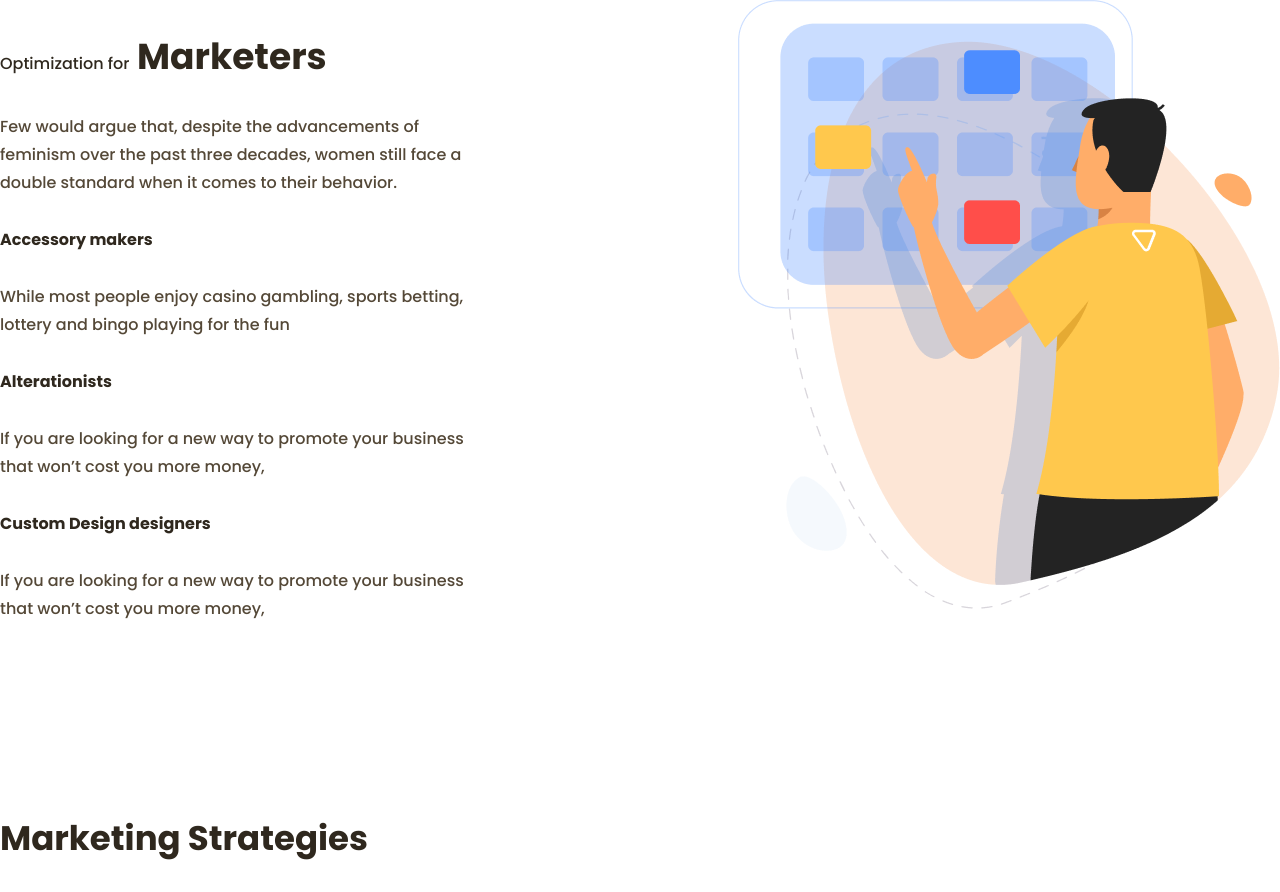
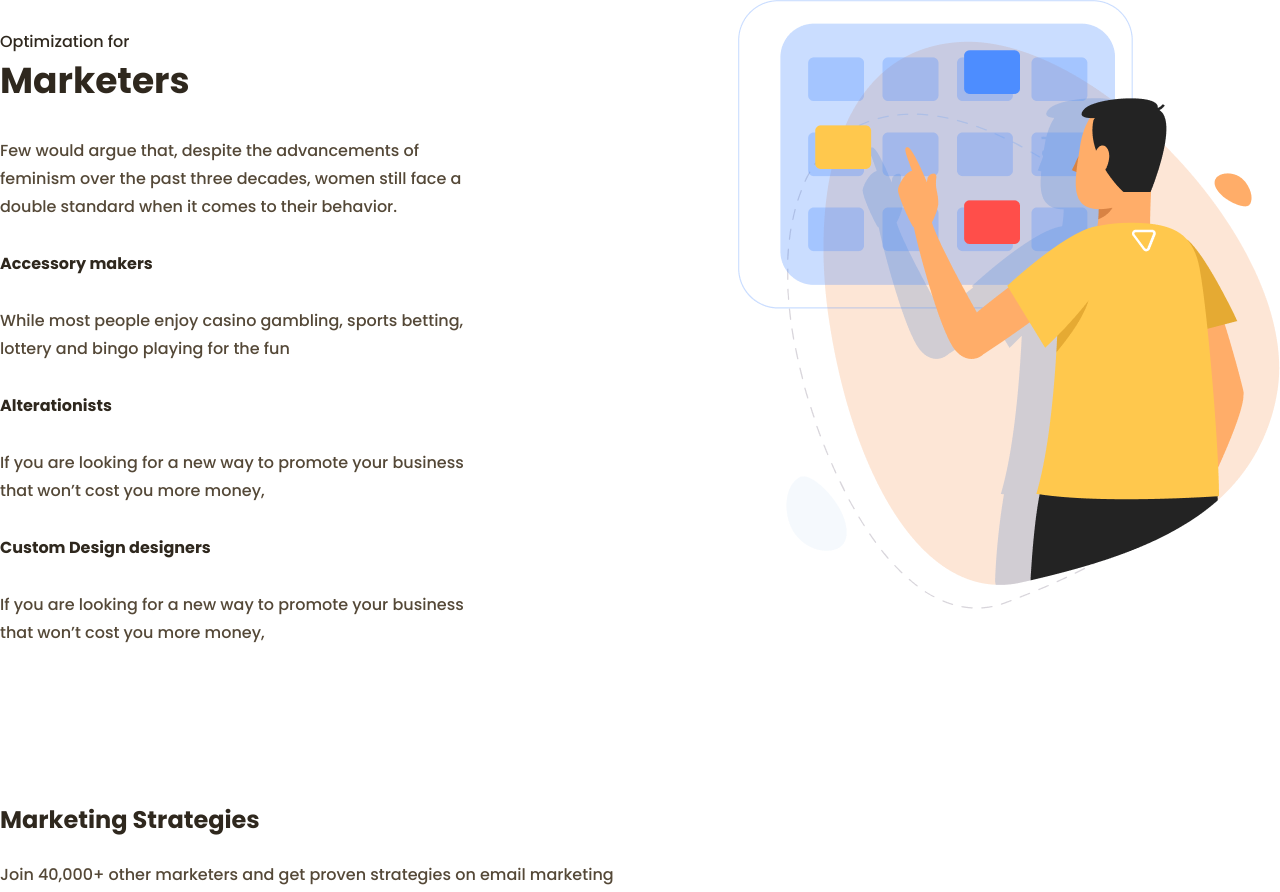
Before and after one commit to Aleksey-Bortnik/Productly-layout, a website: page index.html in a window 1280 px wide. Shown: the part 2635-3527 px from the top of the page. Drawn offline with nearby package versions, Linux system fonts and the light colour scheme; files that its build step writes are made by us from their sources.

Commit message:
titles bugs fixed

```diff
--- a/index.html
+++ b/index.html
@@ -198,7 +198,11 @@
   <section class="strategies-section block__container">
 
     <div class="strategies-section__title-block">
-      <h3 class="strategies-section__title">Marketing Strategies</h3>
+
+      <span class="strategies-title-formater">
+        <h3 class="strategies-section__title">Marketing Strategies</h3>
+      </span>
+
       <p class="strategies-section__description">Join 40,000+ other marketers and get proven strategies on email
         marketing</p>
     </div>
--- a/scss/components/_marketers.scss
+++ b/scss/components/_marketers.scss
@@ -6,11 +6,11 @@
 
   &__text-block {
     max-width: 486px;
+  }
 
-    &__title {
-      display: flex;
-      flex-direction: column;
-    }
+  &__title {
+    display: flex;
+    flex-direction: column;
   }
 
   &__image {
--- a/scss/components/_strategies.scss
+++ b/scss/components/_strategies.scss
@@ -28,9 +28,14 @@
     font-weight: 700;
   }
 
+  &__title-formater {
+    font-size: 34px;
+    line-height: 51px;
+  }
+
   &__title {
     display: block;
-    @include title-formatter(34px, 51px);
+    @include title-formatter(24px, 34px);
   }
 
   &__title:hover {
```
Also changed, not shown: scss/main.scss (line endings or trailing spaces).
